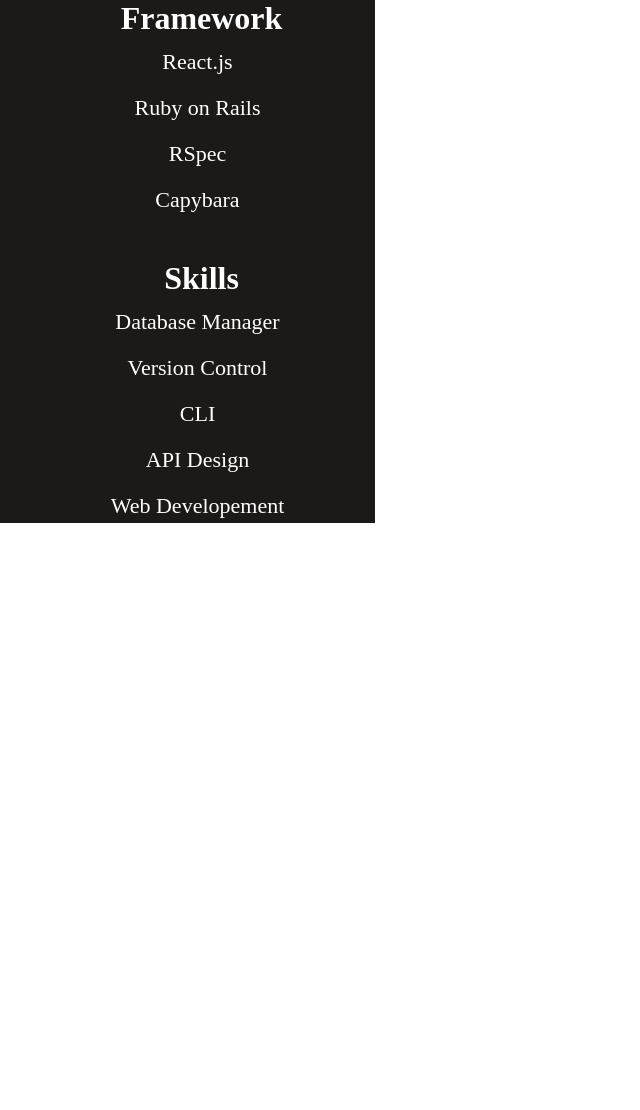
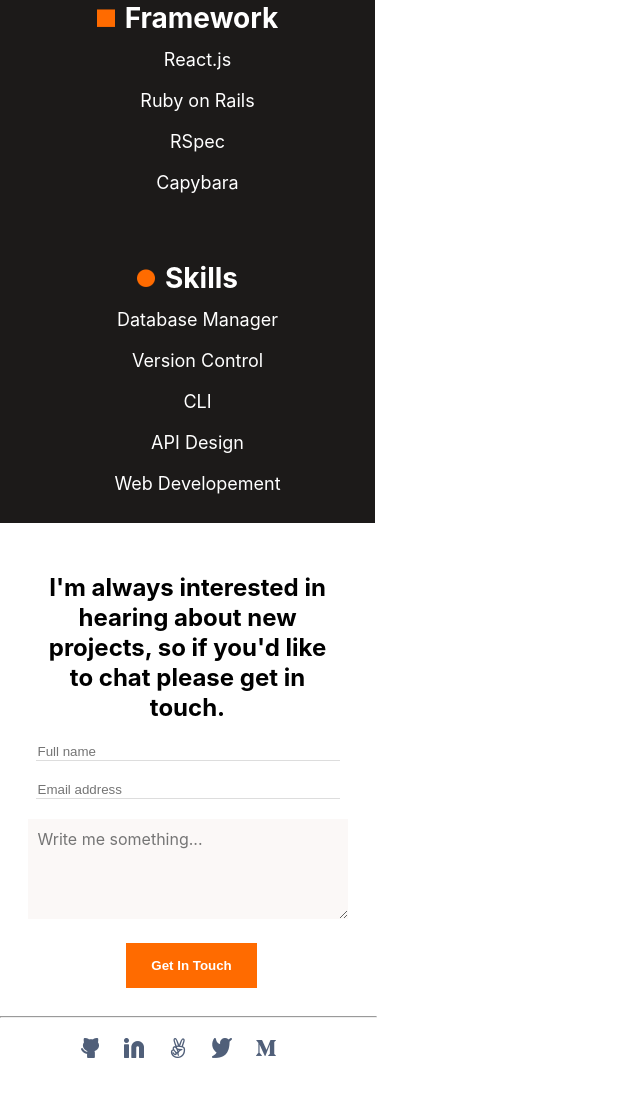
Before and after one commit to Rijja-Farhan/Portfolio, a website: page index.html in a window 1280 px wide. Shown: the part 4324-5434 px from the top of the page, without its empty margins (0-640 px from the left). Before the commit the page ends 4863 px from the top, so only its background shows below. Drawn offline with Linux system fonts and the light colour scheme.

Commit message:
contact form completed

```diff
--- a/index.html
+++ b/index.html
@@ -155,9 +155,10 @@
 
 
     </section>
+
     <section id="skills">
     <div>
-        <span class="skills-headers"><img class="skill-icon"src="./Images/Icons/LanguageIcon.png"  alt="language icon"/>
+        <span class="skills-headers"><img class="skill-icon" src="./Images/Icons/LanguageIcon.png"  alt="language icon"/>
             <h1>
                 Language
             </h1></span>
@@ -199,6 +200,43 @@
     </section>
 
 
+    <section id="contact-me">
+    <div class="contact-me-heading">
+        <h1>
+            I'm always interested in hearing about new projects, so if you'd like to chat please get in touch.
+        </h1>
+    </div>
+
+        <form action="/submit" method="POST" class="form-group" >
+            <div class="form-group">
+                <input type="text" id="name" name="name" placeholder="Full name" required>
+            </div>
+
+            <div class="form-group">
+                <input type="email" id="email" name="email" placeholder="Email address" required>
+            </div>
+
+            <div>
+                <textarea id="message" name="message" placeholder="Write me something..." rows="4" required></textarea>
+            </div>
+
+            <button type="submit" class="submit-btn">Get In Touch</button>
+        </form>
+        <hr class="last-hr">
+
+    <div class="last-icons">
+
+            <img src="./Images/Icons/footerIcons/Github.png" alt="GitHub Icon" />
+            <img src="./Images/Icons/footerIcons/Linkedin.png" alt="LinkedIn Icon" />
+            <img src="./Images/Icons/footerIcons/Victory.png" alt="Victory Icon" />
+            <img src="./Images/Icons/footerIcons/Twitter.png" alt="Twitter Icon" />
+            <img src="./Images/Icons/footerIcons/M.png" alt="Medium Icon" />
+
+    </div>
+
+    </section>
+
+
     </main>
 
 
--- a/style.css
+++ b/style.css
@@ -99,6 +99,12 @@
   gap: 15px;
   width: 200px;
   height: 40px;
+}
+
+.last-icons img {
+  padding-right: 20px;
+  width: 24px;
+  height: 24px;
 }
 
 #social-icons img {
@@ -297,10 +303,11 @@
 
 #skills h1 {
   color: white;
-  font-size: 32px;
+  font-size: 28px;
   font-weight: 700;
   line-height: 30px;
   text-align: center;
+  font-family: "Inter", sans-serif;
   margin: 0;
 }
 
@@ -310,8 +317,9 @@
   color: white;
   text-decoration: none;
   list-style-type: none;
+  font-family: "Inter", sans-serif;
   text-align: center;
-  font-size: 22px;
+  font-size: 18px;
 }
 
 #skills ul {
@@ -324,8 +332,7 @@
 .skill-icon {
   width: 18px;
   height: 18px;
-  gap: 0;
-  opacity: 0;
+  display: block;
   padding-right: 10px;
 }
 
@@ -334,3 +341,75 @@
   justify-content: center;
   align-items: center;
 }
+
+#contact-me {
+  display: flex;
+  flex-direction: column;
+  justify-content: center;
+  align-items: center;
+}
+
+.contact-me-heading {
+  width: 280px;
+  padding-top: 30px;
+}
+
+#contact-me div h1 {
+  text-align: center;
+  font-family: "Inter", sans-serif;
+  line-height: 30px;
+}
+
+input {
+  border-width: 0;
+  border-bottom: 1px solid #ddd;
+  width: 300px;
+}
+
+.form-group {
+  display: flex;
+  flex-direction: column;
+  justify-content: center;
+  align-items: center;
+  margin-bottom: 20px;
+  font-family: "Inter", sans-serif;
+}
+
+textarea {
+  width: 300px;
+  padding: 10px;
+  border: 0;
+  font-size: 16px;
+  outline: none;
+  background-color: #fbf8f7;
+  font-family: "Inter", sans-serif;
+}
+
+textarea:focus {
+  border-color: #ff4500;
+}
+
+.submit-btn {
+  background: #ff6b00;
+  color: white;
+  padding: 15px;
+  text-decoration: none;
+  font-weight: bold;
+  width: 131px;
+  margin-left: 8px;
+  border: 0;
+  margin-top: 20px;
+}
+
+.last-hr {
+  width: 100%;
+  color: #1c1a19;
+}
+
+.last-icons {
+  padding-top: 10px;
+  display: flex;
+  justify-content: center;
+  align-items: center;
+  padding-bottom: 50px;
+}
```
Also changed, not shown: Images/Icons/footerIcons/Github.png (added), Images/Icons/footerIcons/Linkedin.png (added), Images/Icons/footerIcons/M.png (added), Images/Icons/footerIcons/Twitter.png (added), Images/Icons/footerIcons/Victory.png (added).
